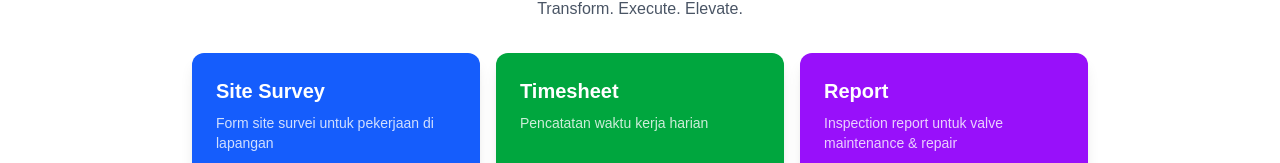
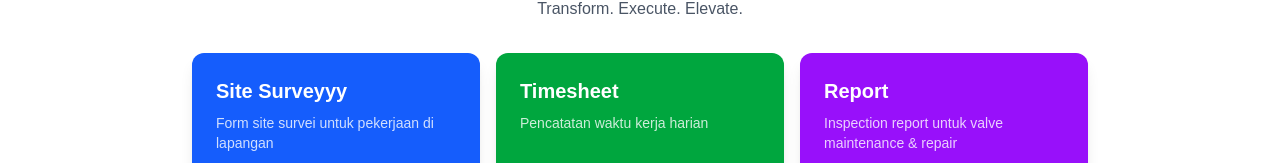
Before and after one commit to iksanfn1094/valve-report, a Next.js app: page / in a window 1280 px wide. Shown: the part 155-318 px from the top of the page. Built offline with nearby package versions, Linux system fonts and the light colour scheme.

Commit message:
deskripsi perubahan

```diff
--- a/app/page.tsx
+++ b/app/page.tsx
@@ -2,7 +2,7 @@ import Link from "next/link";
 
 const menus = [
   {
-    title: "Site Survey",
+    title: "Site Surveyyy",
     desc: "Form site survei untuk pekerjaan di lapangan",
     href: "/site-survey",
     color: "bg-blue-600 hover:bg-blue-700",
```
